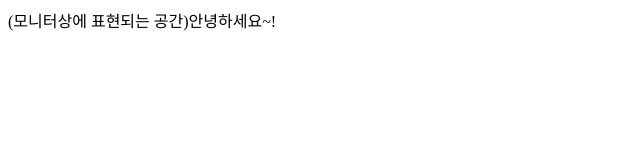
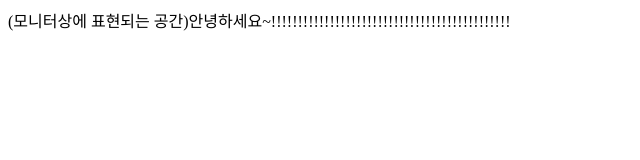
Before and after one commit to hglim1089/firstProject-hglim1089, a plain HTML site: page index.html in a window 1280 px wide. Shown: the whole page, without its empty margins (0-640 px from the left). Drawn offline with Linux system fonts and the light colour scheme.

Commit message:
second commit

```diff
--- a/index.html
+++ b/index.html
@@ -6,6 +6,6 @@
     <title>Document</title>
 </head>
 <body>
-    (모니터상에 표현되는 공간)안녕하세요~!
+    (모니터상에 표현되는 공간)안녕하세요~!!!!!!!!!!!!!!!!!!!!!!!!!!!!!!!!!!!!!!!!!!!!!
 </body>
 </html>
```
